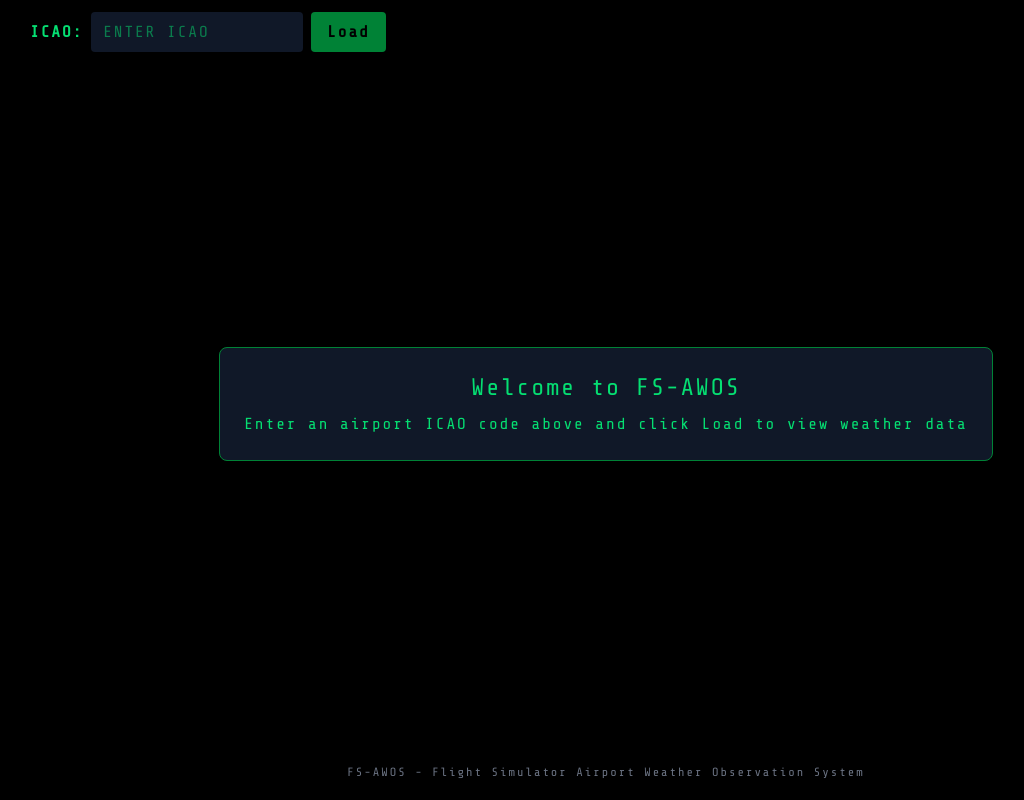
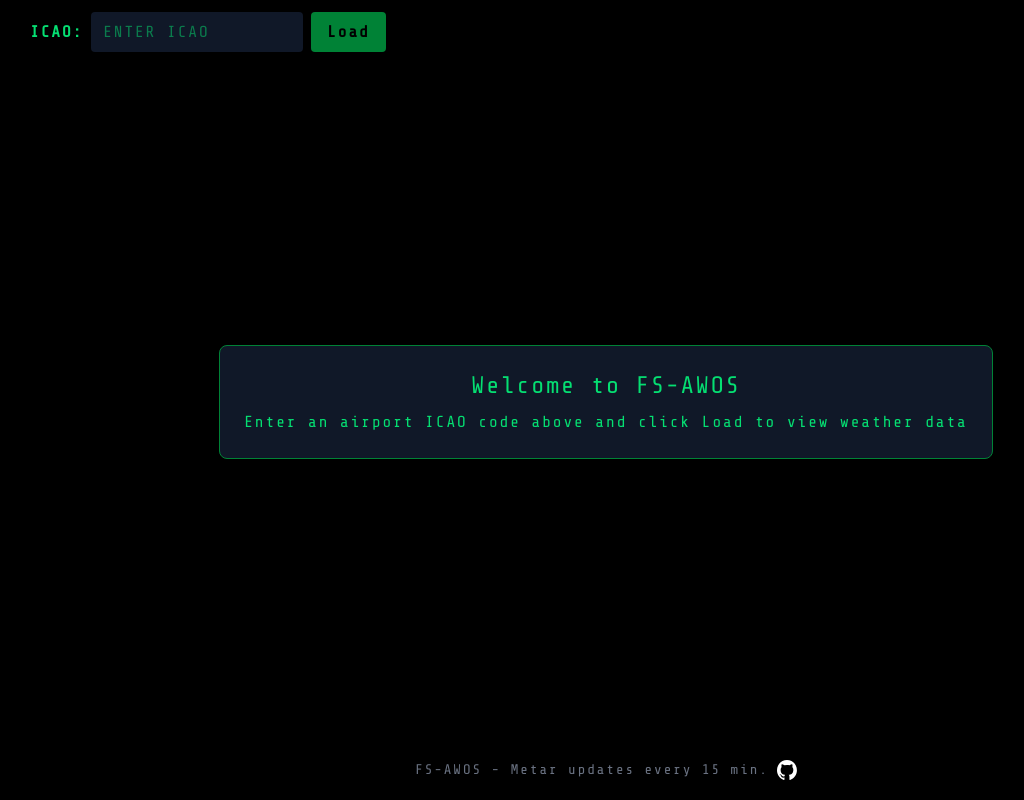
Before and after one commit to mrbreenhd/fs-awos, a Vue app: page / in a window 1280 px wide. Shown: the whole page, without its empty margins (34-1058 px from the left). Built offline with nearby package versions, Linux system fonts and the light colour scheme.

Commit message:
fix: update footer to reflect METAR update interval and add GitHub link

```diff
--- a/src/App.vue
+++ b/src/App.vue
@@ -243,9 +243,13 @@ store.$subscribe(() => {
     </div>
 
     <!-- Footer -->
-    <footer class="w-full max-w-6xl text-center text-gray-500 text-xs p-2 mt-4">
-      <p>FS-AWOS - Flight Simulator Airport Weather Observation System</p>
-      <p v-if="hasData">Data updates automatically every 60 seconds</p>
+    <footer
+      class="w-full max-w-6xl text-gray-500 text-sm p-2 mt-4 flex flex-wrap text-center items-center gap-2 justify-center"
+    >
+      <p>FS-AWOS - Metar updates every 15 min.</p>
+      <a href="https://github.com/e4rthdog/fs-awos" target="_blank" rel="noopener noreferrer">
+        <img src="@/assets/github-mark-white.svg" class="w-5 h-5" />
+      </a>
     </footer>
   </main>
 </template>
```
